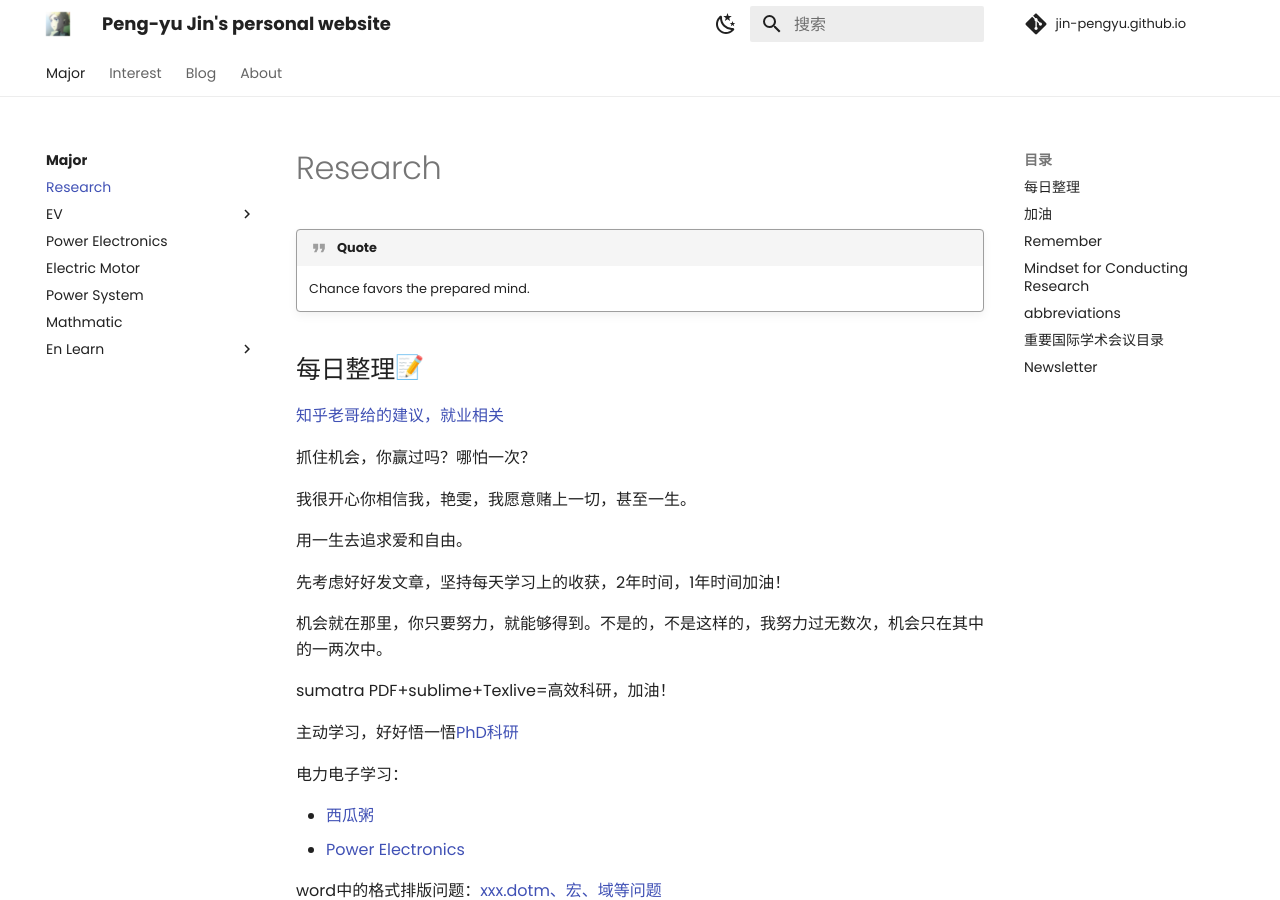
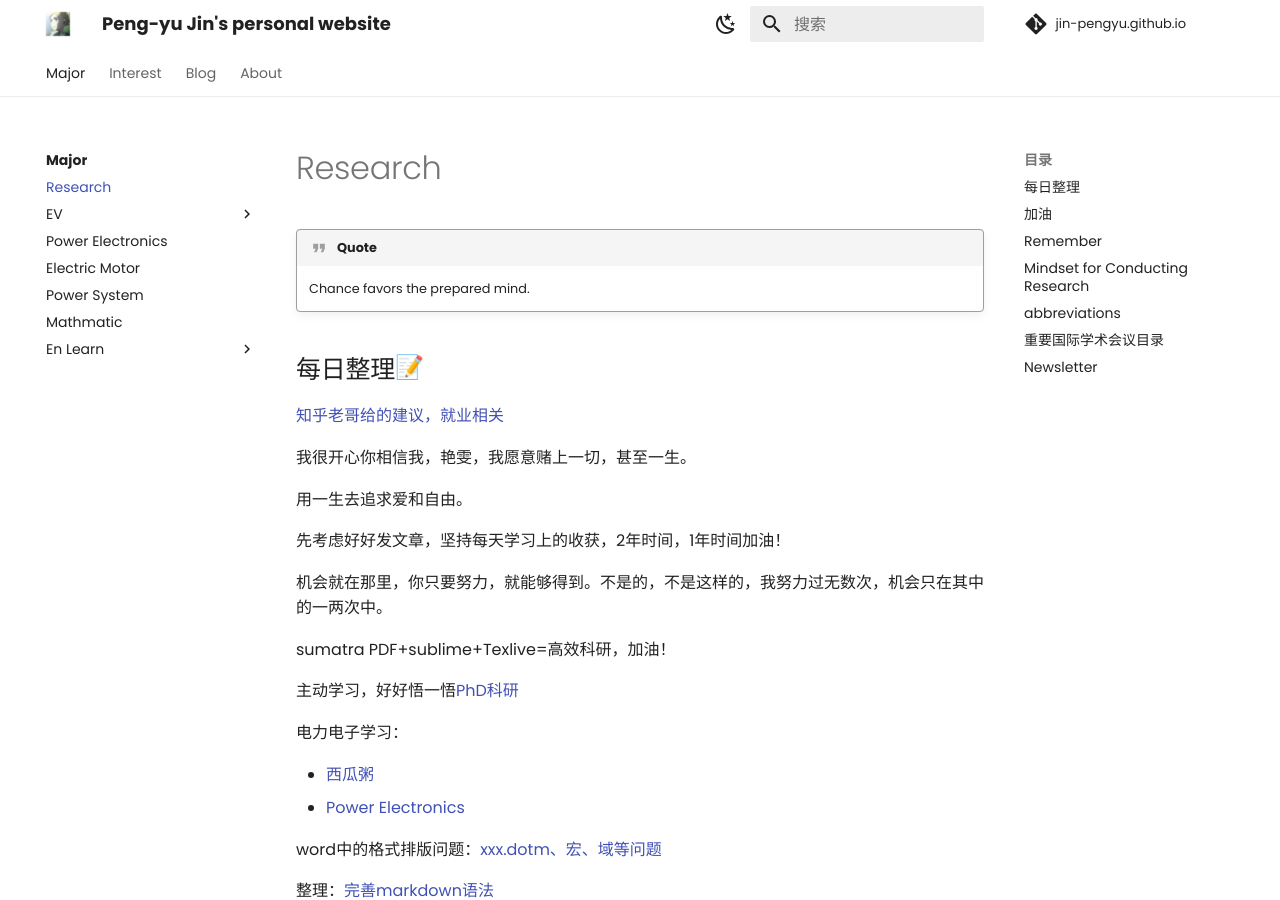
Before and after one commit to Pengyu-Jin/Pengyu-Jin.github.io, an MkDocs documentation site: the page built from docs/major/research/research.md, in a window 1280 px wide and 900 px high. Built offline with MkDocs 1.6.1 and Material for MkDocs 9.7.7, drawn with Linux system fonts in a browser that asks for light colours; emoji names are drawn with the system emoji font; comment, search, counter and statistics services are not loaded.

Commit message:
research++

```diff
--- a/docs/major/research/research.md
+++ b/docs/major/research/research.md
@@ -3,8 +3,6 @@
 
 ## 每日整理:memo:
 [知乎老哥给的建议，就业相关](https://www.zhihu.com/question/629221784/answer/3444753585){:target="_blank"}
-
-抓住机会，你赢过吗？哪怕一次？
 
 我很开心你相信我，艳雯，我愿意赌上一切，甚至一生。
 
```
